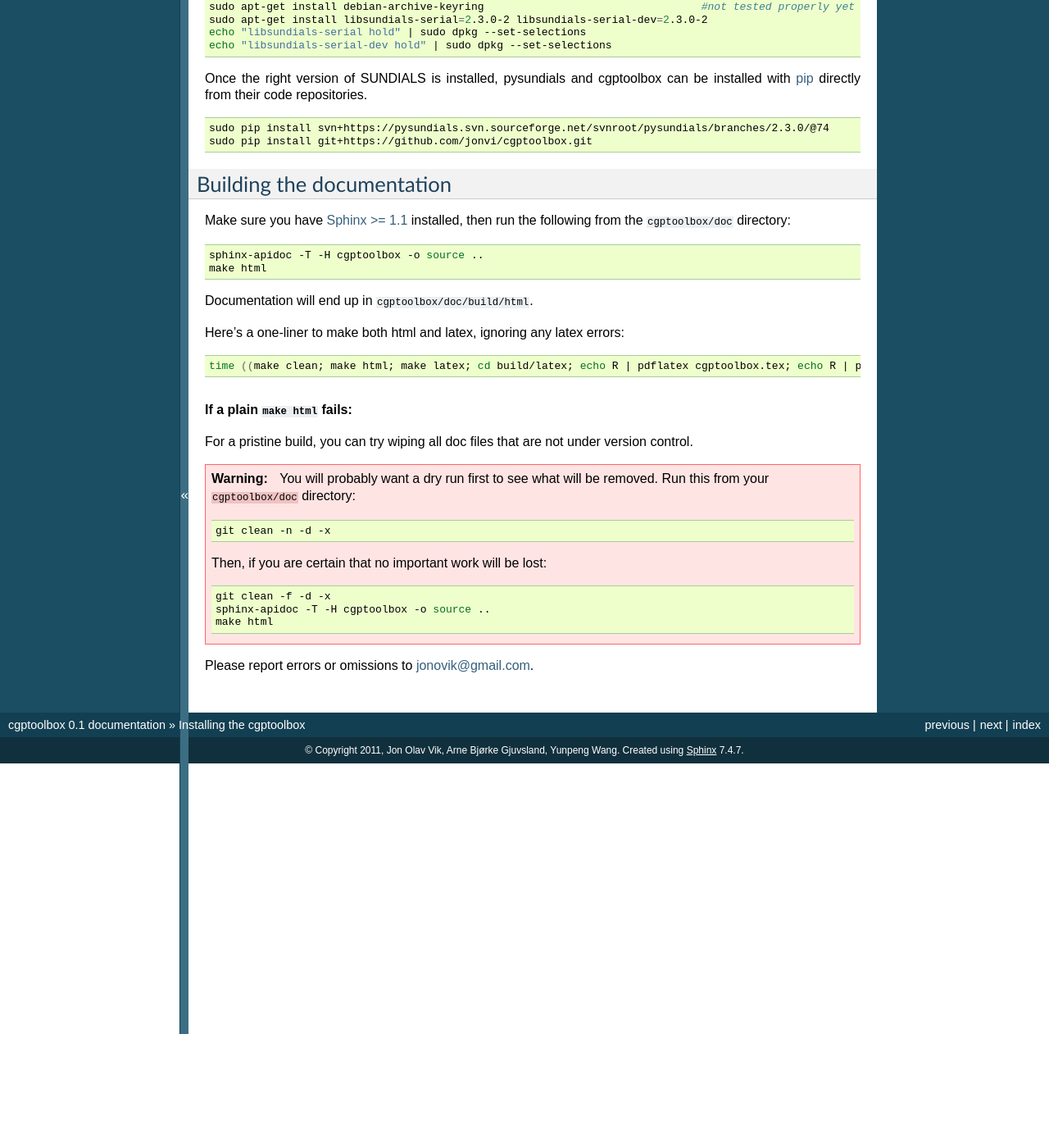
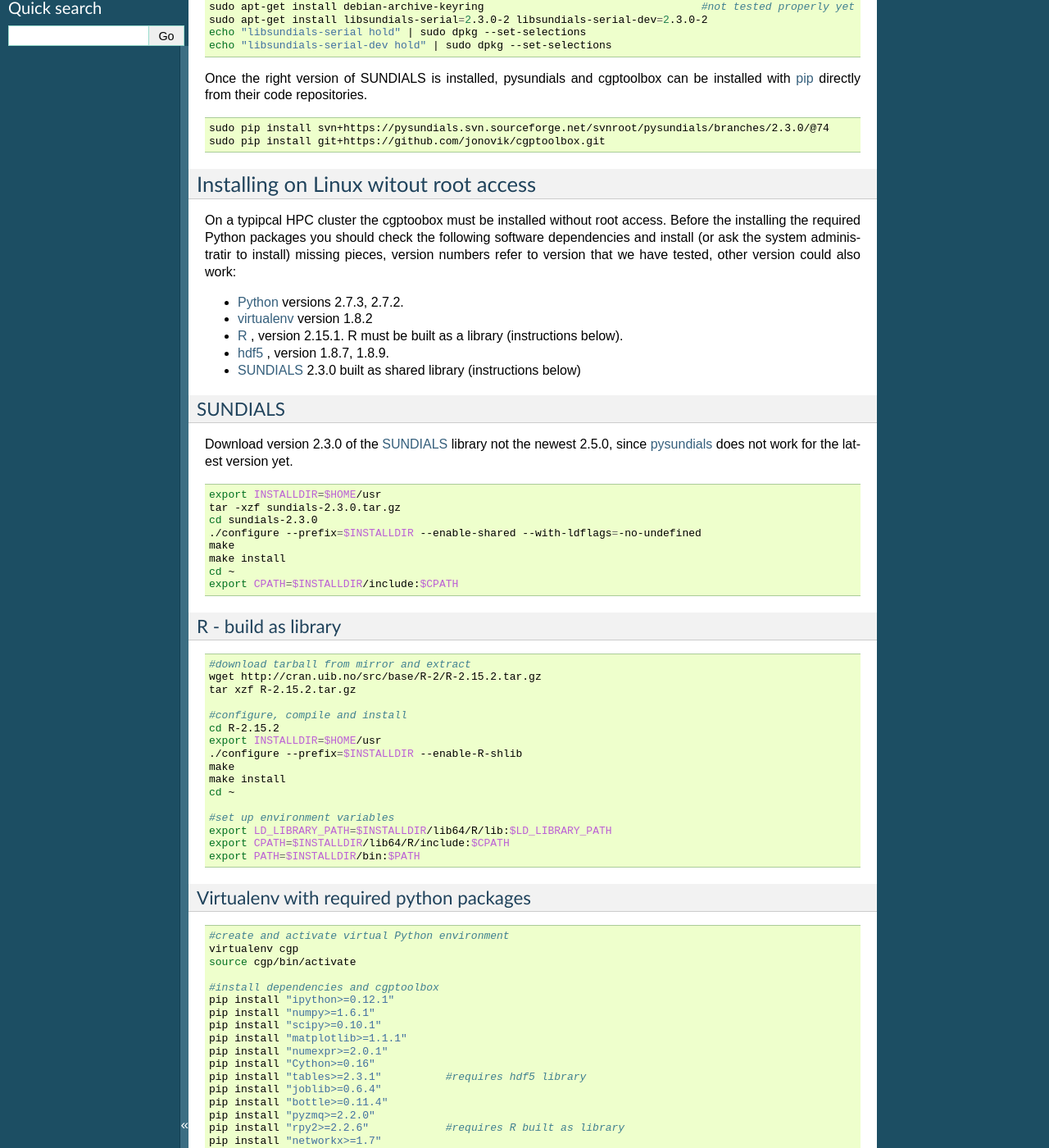
Before and after one commit to jonovik/cgptoolbox, a Sphinx documentation site: the page built from doc/source/install.rst, in a window 1280 px wide and 1400 px high, scrolled down 477 px. Shown: the whole window at 82% size. Built offline with Sphinx 7.4.7, drawn with Linux system fonts in a browser that asks for light colours; pages that are not in the unit, such as notebooks, are missing from menus; before the commit the page ends 1738 px from its top, so only the background shows below that; some of the changed text lies outside the part shown.

Commit message:
Started instrutions for installation without root access.

```diff
--- a/doc/source/install.rst
+++ b/doc/source/install.rst
@@ -51,7 +51,89 @@ with `pip <http://www.pip-installer.org/>`_ directly from their code repositorie
 .. code-block:: bash
 
    sudo pip install svn+https://pysundials.svn.sourceforge.net/svnroot/pysundials/branches/2.3.0/@74
-   sudo pip install git+https://github.com/jonvi/cgptoolbox.git
+   sudo pip install git+https://github.com/jonovik/cgptoolbox.git
+
+Installing on Linux witout root access
+--------------------------------------
+On a typipcal HPC cluster the cgptoobox must be installed without root access. Before the installing the required Python
+packages you should check the following software dependencies and install (or ask the system administratir to install)
+missing pieces, version numbers refer to version that we have tested, other version could also work:
+
+* `Python <http://python.org>`_  versions 2.7.3, 2.7.2.
+* `virtualenv <http://www.virtualenv.org>`_ version 1.8.2
+* `R <http://www.r-project.org/>`_ , version 2.15.1. R must be built as a library (instructions below).
+* `hdf5 <http://www.hdfgroup.org/HDF5/>`_ , version 1.8.7, 1.8.9.
+* `SUNDIALS <http://www.llnl.gov/CASC/sundials>`_ 2.3.0 built as shared library (instructions below)
+
+SUNDIALS
+^^^^^^^^
+Download version 2.3.0 of the `SUNDIALS <http://www.llnl.gov/CASC/sundials>`_ library not the newest 2.5.0,
+since `pysundials <http://pysundials.sourceforge.net>`_ does not work for the latest version yet.
+
+.. code-block:: bash
+
+   export INSTALLDIR=$HOME/usr
+   tar -xzf sundials-2.3.0.tar.gz
+   cd sundials-2.3.0
+   ./configure --prefix=$INSTALLDIR --enable-shared --with-ldflags=-no-undefined
+   make
+   make install
+   cd ~
+   export CPATH=$INSTALLDIR/include:$CPATH
+
+R - build as library
+^^^^^^^^^^^^^^^^^^^^
+.. code-block:: bash
+
+   #download tarball from mirror and extract
+   wget http://cran.uib.no/src/base/R-2/R-2.15.2.tar.gz
+   tar xzf R-2.15.2.tar.gz
+
+   #configure, compile and install
+   cd R-2.15.2
+   export INSTALLDIR=$HOME/usr
+   ./configure --prefix=$INSTALLDIR --enable-R-shlib
+   make
+   make install
+   cd ~
+
+   #set up environment variables
+   export LD_LIBRARY_PATH=$INSTALLDIR/lib64/R/lib:$LD_LIBRARY_PATH
+   export CPATH=$INSTALLDIR/lib64/R/include:$CPATH
+   export PATH=$INSTALLDIR/bin:$PATH
+
+
+
+Virtualenv with required python packages
+^^^^^^^^^^^^^^^^^^^^^^^^^^^^^^^^^^^^^^^^
+
+.. code-block:: bash
+
+   #create and activate virtual Python environment
+   virtualenv cgp
+   source cgp/bin/activate
+
+   #install dependencies and cgptoolbox
+   pip install "ipython>=0.12.1"
+   pip install "numpy>=1.6.1"
+   pip install "scipy>=0.10.1"
+   pip install "matplotlib>=1.1.1"
+   pip install "numexpr>=2.0.1"
+   pip install "Cython>=0.16"
+   pip install "tables>=2.3.1"		#requires hdf5 library
+   pip install "joblib>=0.6.4"
+   pip install "bottle>=0.11.4"
+   pip install "pyzmq>=2.2.0"
+   pip install "rpy2>=2.2.6"		#requires R built as library
+   pip install "networkx>=1.7"
+   pip install svn+https://pysundials.svn.sourceforge.net/svnroot/pysundials/branches/2.3.0/@74
+   pip install git+https://github.com/jonovik/cgptoolbox.git
+
+   #packages for unittests and building documentation
+   pip install "Sphinx>=1.1.3"
+   pip install "nose>=1.2.1"
+
+
 
 Building the documentation
 --------------------------
```
